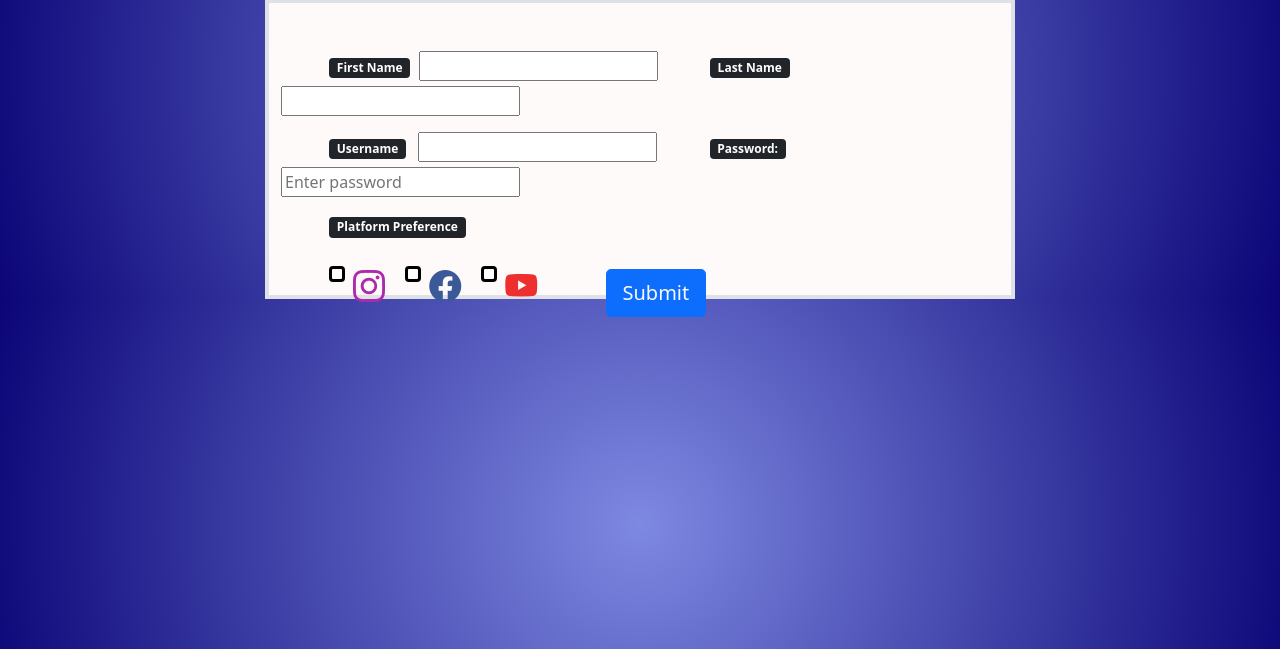
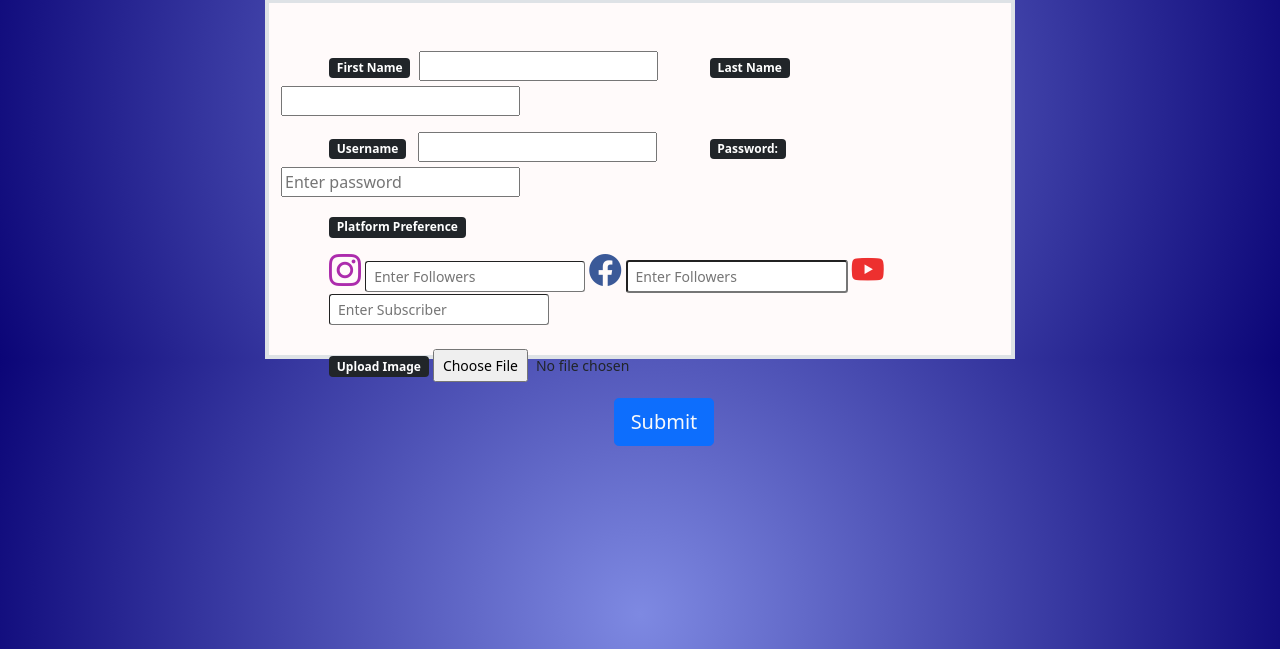
Before and after one commit to 22f1000870/Project, a Flask app: page /registration/1 in a window 1280 px wide. Shown: the part 151-800 px from the top of the page. Run offline with Flask 3, Linux system fonts and the light colour scheme; parts of the project's set-up code (start-up, migrations or seed data) failed here and were passed over; some libraries are stand-ins or nearby versions.

Commit message:
html update

```diff
--- a/model11.py
+++ b/model11.py
@@ -37,7 +37,6 @@ class Influencer(db.Model):
     fname=db.Column(db.String,nullable=False)
     lname=db.Column(db.String)
     image=db.Column(db.LargeBinary,nullable=False)
-    niche=db.Column(db.String,nullable=False)
     reach=db.Column(db.Integer,nullable=False)
     role=db.relationship('Role',uselist=False,backref=db.backref('influencer',uselist=False,lazy='dynamic'),lazy='dynamic')
 
--- a/templates/registration1.html
+++ b/templates/registration1.html
@@ -28,7 +28,7 @@
 
 
                 margin-top: 150px;
-                height: 300px;
+                height: 360px;
                 width: 750px
 
             }
@@ -64,33 +64,44 @@
 
                         <div class="form-row mt-3 ms-5">
                             <h2 class="badge bg-dark">Platform Preference</h2><br>
-                        <div class="form-check form-check-inline mt-3">
+                        <div class="form-row ">
+                            <i class="bi bi-instagram fs-2" style="color: #ac2bac;"></i>
                             <input
-                                class="form-check-input border-3"
-                                type="checkbox"
+                                class="form-control-sm border-1"
+                                type="number"
                                 id="1"
                                 value="Instagram"
+                                placeholder="Enter Followers"
                             />
-                            <i class="bi bi-instagram fs-2" style="color: #ac2bac;"></i>
-                        </div>
-                        <div class="form-check form-check-inline">
+                            <i class="bi bi-facebook fs-2" style="color: #3b5998;"></i>
                             <input
-                                class="form-check-input border-3"
-                                type="checkbox"
+                                class="form-control-sm"
+                                type="number"
                                 id="2"
                                 value="Facebook"
+                                placeholder="Enter Followers"
                             />
-                            <i class="bi bi-facebook fs-2" style="color: #3b5998;"></i>
+                            <i class="bi bi-youtube fs-2" style="color: #ed302f;"></i>
+                            <input
+                                class="form-control-sm border-1"
+                                type="number"
+                                id="3"
+                                value="youtube"
+                                placeholder="Enter Subscriber"/>
+
+
+                        </div><br>
+                        <div class="form-row">
+                            <label class="badge bg-dark" for="image">Upload Image</label>
+                            <input
+                                class="form-control-sm"
+                                type="file"
+                                name="image"
+                                id="image"/>
                         </div>
-                        <div class="form-check form-check-inline">
-                            <input
-                                class="form-check-input border-3"
-                                type="checkbox"
-                                id="3"
-                                value="youtube"/>
-                                <i class="bi bi-youtube fs-2" style="color: #ed302f;"></i>
-                        </div>
-                        <button type="submit" class="btn btn-primary btn-lg text-light ms-5 ">Submit</button>
+
+                        <div class="mt-3 d-flex justify-content-center">
+                        <button type="submit" class="btn btn-primary btn-lg text-light ">Submit</button>
                         </div><br>
 
 
```
